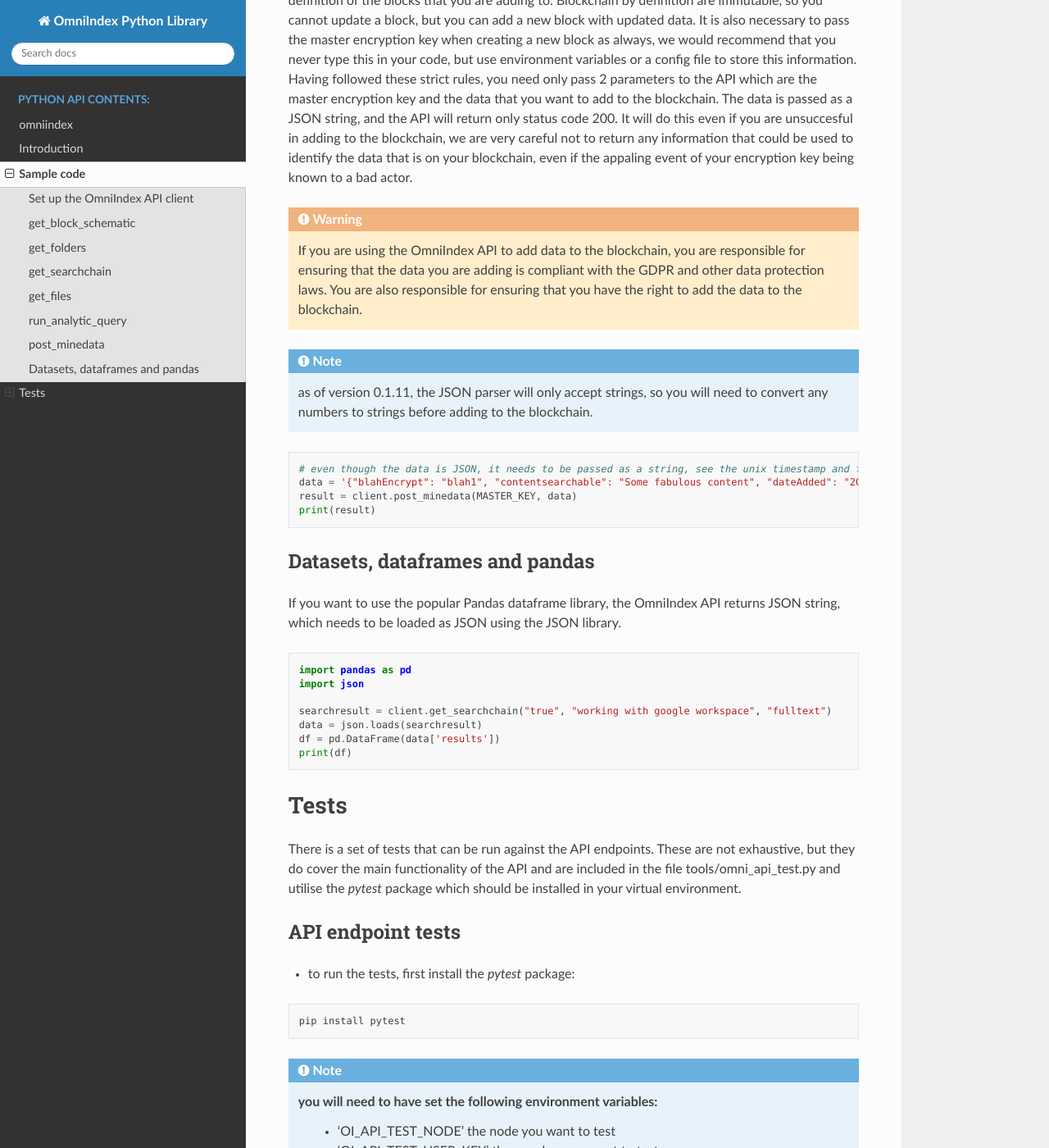
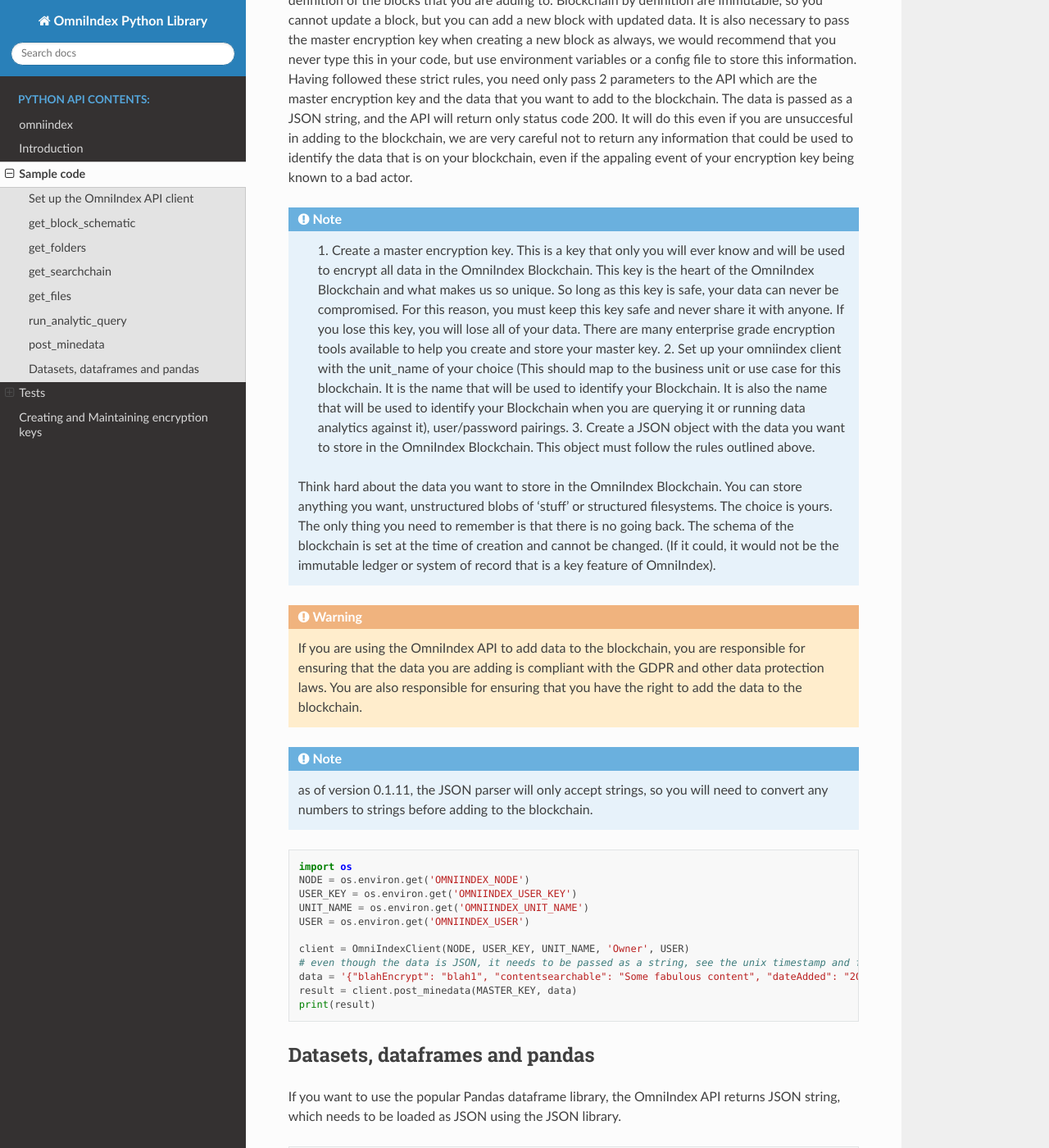
Before and after one commit to OmniIndex/python, a Sphinx documentation site: the page built from docs/source/examples/sample_code.rst, in a window 1280 px wide and 1400 px high, scrolled down 4702 px. Shown: the whole window at 82% size. Built offline with Sphinx 7.4.7 and the Read the Docs theme 2.0.0, drawn with Linux system fonts in a browser that asks for light colours.

Commit message:
📝 docs:(API): Added minedata documentation
updated several files and added create_keys.rst to help with key generation and maintenance tasks

```diff
--- a/docs/index.rst
+++ b/docs/index.rst
@@ -13,6 +13,7 @@
    modules
    source/examples/introduction
    source/examples/sample_code
+   source/examples/create_keys
 
 
 
--- a/docs/source/examples/sample_code.rst
+++ b/docs/source/examples/sample_code.rst
@@ -188,6 +188,16 @@
 only pass 2 parameters to the API which are the master encryption key and the data that you want to add to the blockchain. The data is passed as a JSON string, and the API will return only status code 200. It will do this even if you are unsuccesful in adding to the blockchain,
 we are very careful not to return any information that could be used to identify the data that is on your blockchain, even if the appaling event of your encryption key being known to a bad actor.
 
+.. note::
+            1. Create a master encryption key. This is a key that only you will ever know and will be used to encrypt all data in the OmniIndex Blockchain. This key is the heart of the OmniIndex Blockchain and what makes us so unique. So long as this key is safe, your data
+            can never be compromised. For this reason, you must keep this key safe and never share it with anyone. If you lose this key, you will lose all of your data. There are many enterprise grade encryption tools available to help you create and store your master key.
+            2. Set up your omniindex client with the unit_name of your choice (This should map to the business unit or use case for this blockchain. It is the name that will be used to identify your Blockchain. It is also the name that will be used to identify your Blockchain when you are querying it or running data analytics against it), user/password pairings.
+            3. Create a JSON object with the data you want to store in the OmniIndex Blockchain. This object must follow the rules outlined above.
+
+        Think hard about the data you want to store in the OmniIndex Blockchain. You can store anything you want, unstructured blobs of 'stuff' or structured filesystems. The choice is yours. The only thing you need to remember is that there is no going back. The schema of the blockchain is set at the time of creation and cannot be changed. (If it could, it would not be the immutable ledger or system of record that is a key feature of OmniIndex).
+
+
+
 .. warning::
    If you are using the OmniIndex API to add data to the blockchain, you are responsible for ensuring that the data you are adding is compliant with the GDPR and other data protection laws.
    You are also responsible for ensuring that you have the right to add the data to the blockchain.
@@ -197,6 +207,13 @@
 
 .. code-block:: python
 
+   import os
+   NODE = os.environ.get('OMNIINDEX_NODE')
+   USER_KEY = os.environ.get('OMNIINDEX_USER_KEY')
+   UNIT_NAME = os.environ.get('OMNIINDEX_UNIT_NAME')
+   USER = os.environ.get('OMNIINDEX_USER')
+
+   client = OmniIndexClient(NODE, USER_KEY, UNIT_NAME, 'Owner', USER)
    # even though the data is JSON, it needs to be passed as a string, see the unix timestamp and filesize examples below
    data = '{"blahEncrypt": "blah1", "contentsearchable": "Some fabulous content", "dateAdded": "2021-01-01", "dateModified": "190266420000", "fileExtension": "txt", "fileSize": "100", "filename": "test.txt"}'
    result = client.post_minedata(MASTER_KEY, data)
```
Also changed, not shown: docs/source/examples/create_keys.rst (added, +35 -0 lines), 1 other file.
